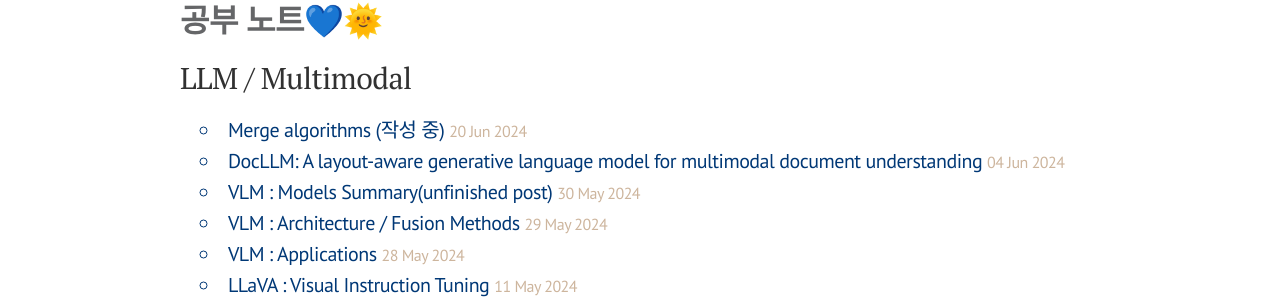
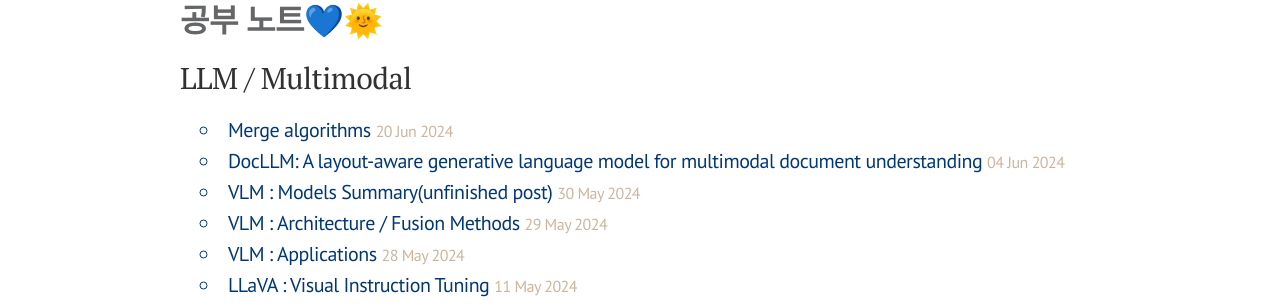
Before and after one commit to finddme/finddme.github.io, a Jekyll site: the page built from index.html, in a window 1280 px wide and 900 px high, scrolled down 379 px. Shown: the part 143-449 px from the top of the window. Built offline with Jekyll 4.4.1, drawn with Linux system fonts in a browser that asks for light colours; nearby versions of some CDN libraries; comment, search, counter and statistics services are not loaded.

Commit message:
Update 2024-06-20-merge.md

```diff
--- a/_posts/2024-06-20-merge.md
+++ b/_posts/2024-06-20-merge.md
@@ -1,5 +1,5 @@
 ---
-title: "Merge algorithms (작성 중)"
+title: "Merge algorithms"
 category: LLM / Multimodal
 tag: Multimodal
 ---
```
